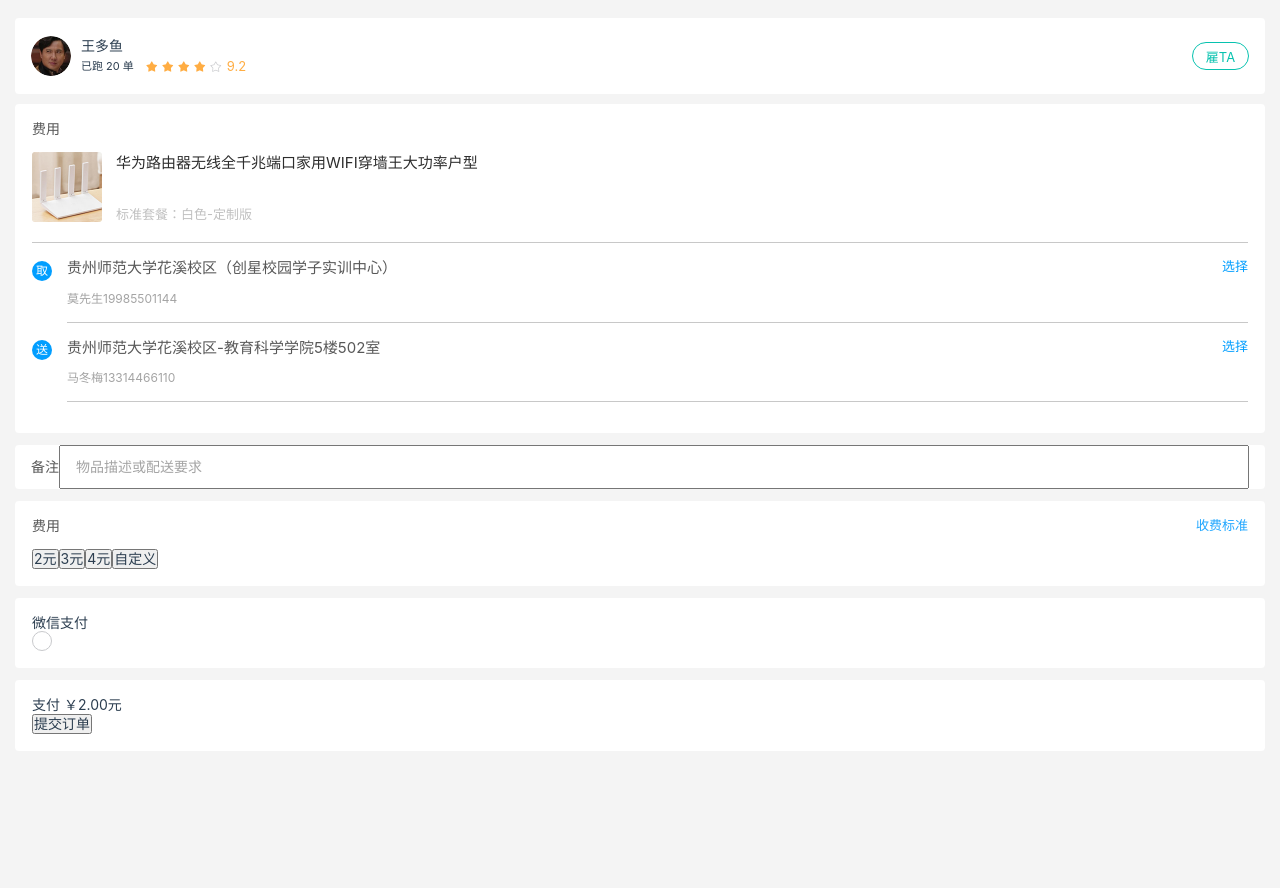
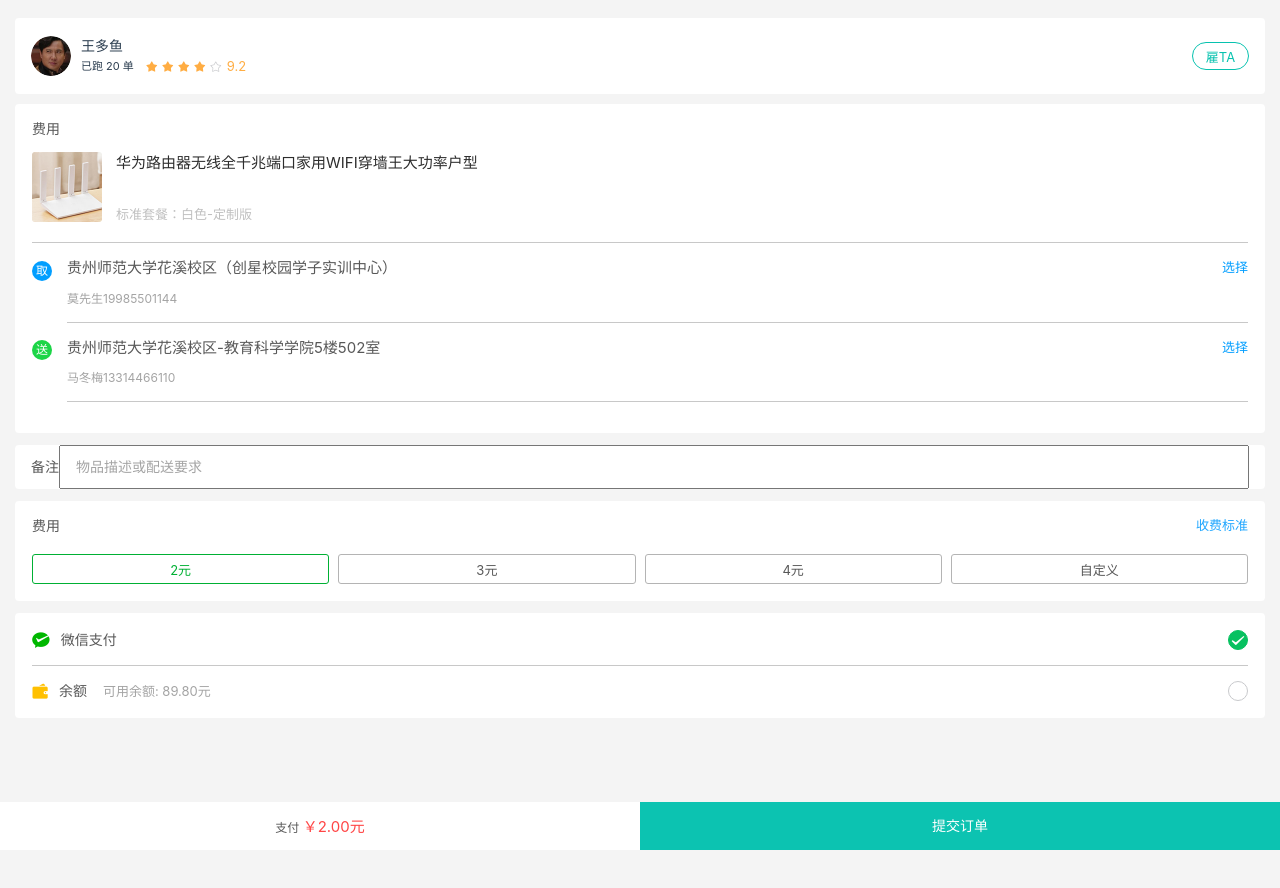
Before and after one commit to PXFGIT974579765/platform, a Vue app: page /errand/order/1 in a window 1280 px wide. Shown: the top 888 px of the page. Before the commit the page ends 800 px from the top, so only its background shows below. Built offline with nearby package versions, Linux system fonts and the light colour scheme; what vue-wechat-title would draw is missing.

Commit message:
feat: errand/order

```diff
--- a/src/assets/styles/base.less
+++ b/src/assets/styles/base.less
@@ -102,3 +102,8 @@
 ::placeholder {
   color: #a4a4a4;
 }
+
+button {
+  border: 0;
+  background-color: transparent;
+}
--- a/src/views/Errand/Order.vue
+++ b/src/views/Errand/Order.vue
@@ -51,7 +51,7 @@
         <router-link to="/news" class="block-header-link">收费标准</router-link>
       </div>
       <div class="prices">
-        <button>2元</button>
+        <button class="active">2元</button>
         <button>3元</button>
         <button>4元</button>
         <button>自定义</button>
@@ -59,12 +59,24 @@
     </div>
 
     <div class="pay-methods block">
-      <span></span>
-      <span>微信支付</span>
-      <van-checkbox checked-color="#07c160" />
+      <van-radio-group v-model="radio">
+        <div class="pay-method weixin">
+          <span class="iconfont">&#xe758;</span>
+          <div class="name">微信支付</div>
+          <van-radio :name="1" checked-color="#07c160" />
+        </div>
+        <div class="pay-method account">
+          <span class="iconfont">&#xe777;</span>
+          <div class="name">
+            余额
+            <span>可用余额: 89.80元</span>
+          </div>
+          <van-radio :name="2" checked-color="#07c160" />
+        </div>
+      </van-radio-group>
     </div>
 
-    <div class="pay block">
+    <div class="pay">
       <div class="price">
         支付
         <span>￥2.00元</span>
@@ -92,6 +104,7 @@
         score: 9.2,
       },
       comment: '',
+      radio: 1,
     }
   },
 }
@@ -164,6 +177,9 @@
     color: #fff;
     background-color: #029eff;
   }
+  &.address-put .type {
+    background-color: #1cd547;
+  }
   .detail {
     flex: 1;
   }
@@ -183,6 +199,7 @@
     border-bottom: 1px solid #c8c8c8;
   }
   .button {
+    margin-top: 0.1em;
     padding-left: 15px;
     font-size: 13px;
     color: #029eff;
@@ -205,8 +222,81 @@
 }
 
 .cost {
+  .prices {
+    display: flex;
+    margin-top: 20px;
+  }
+  button {
+    flex: 1;
+    height: 30px;
+    line-height: 30px;
+    margin-right: 9px;
+    padding: 0;
+    border-radius: 3px;
+    font-size: 13px;
+    border: solid 1px #b4b4b4;
+    color: #585858;
+    &:last-child {
+      margin: 0;
+    }
+    &.active {
+      border-color: #00b034;
+      color: #00b034;
+    }
+  }
 }
 
-.pay-methods {
+.pay-method {
+  display: flex;
+  align-items: center;
+  margin-bottom: 15px;
+  padding-bottom: 15px;
+  border-bottom: 1px solid #c8c8c8;
+  &:last-child {
+    margin: 0;
+    padding: 0;
+    border: 0;
+  }
+  .name {
+    flex: 1;
+    margin: 0 11px;
+    color: #585858;
+    span {
+      margin-left: 12px;
+      font-size: 13px;
+      color: #a4a4a4;
+    }
+  }
+  &.weixin .iconfont {
+    color: #00b700;
+  }
+  &.account .iconfont {
+    color: #ffc000;
+  }
+}
+
+.pay {
+  display: flex;
+  align-items: center;
+  text-align: center;
+  margin: 84px -15px 76px;
+  background: #ffffff;
+  > * {
+    flex: 1;
+  }
+  .price {
+    font-size: 12px;
+    color: #585858;
+    span {
+      font-size: 15px;
+      color: #ff4545;
+    }
+  }
+  button {
+    height: 48px;
+    line-height: 48px;
+    color: #fff;
+    background: #0cc3b1;
+  }
 }
 </style>
```
